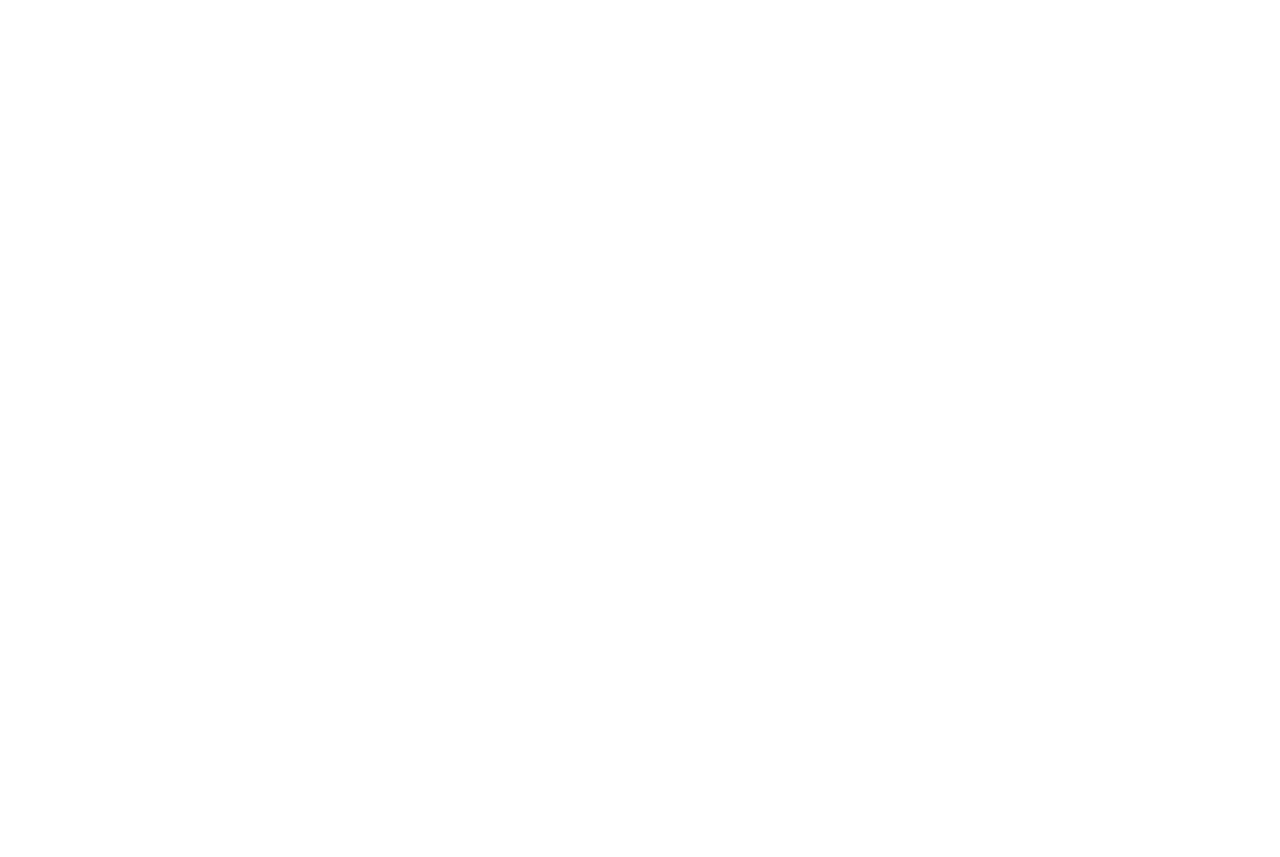
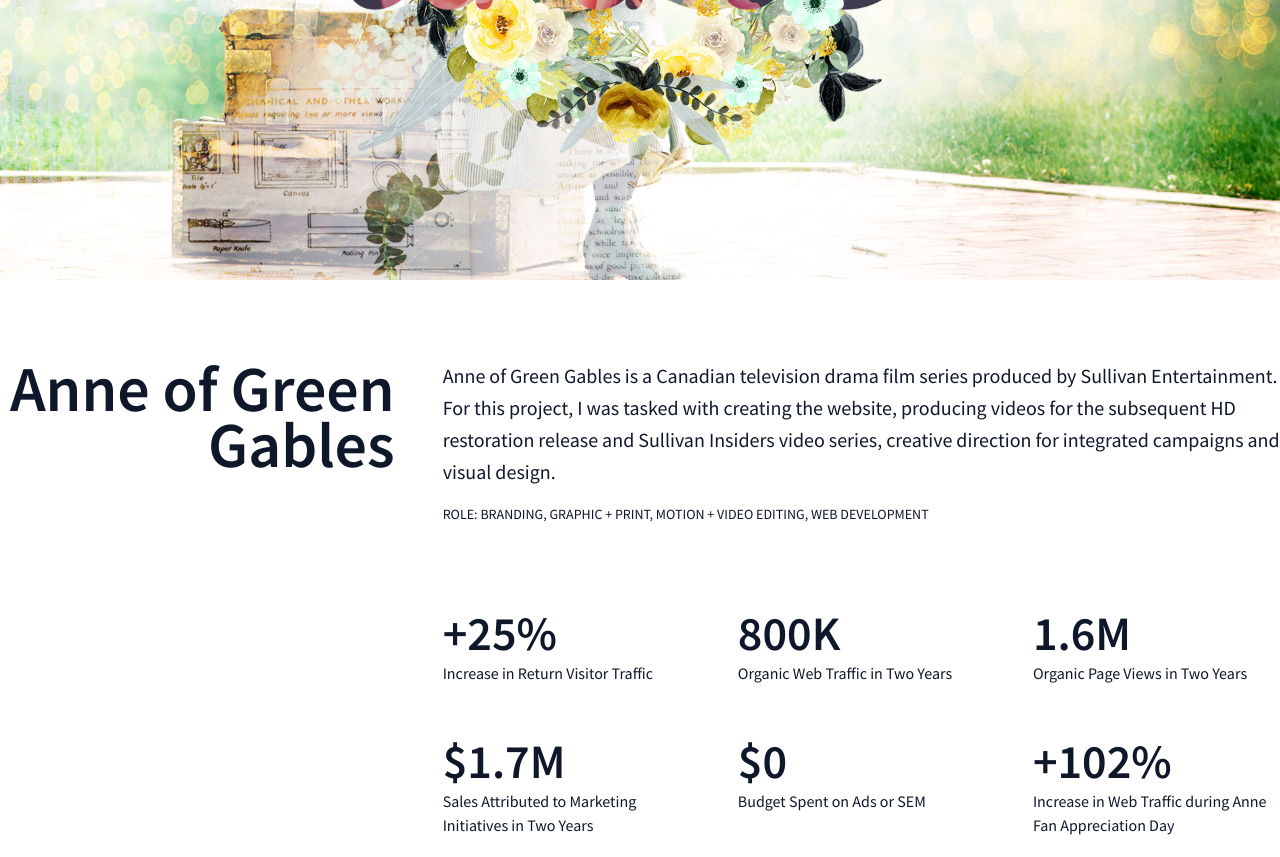
Before and after one commit to christianfrias/originalspecies.com, a Next.js app: page /work/anne in a window 1280 px wide. Before the commit this address had no page. Shown: the part 440-1297 px from the top of the page. Before the commit the page ends 800 px from the top, so only its background shows below. Built offline with nearby package versions, Linux system fonts and the light colour scheme; what tw-elements would draw is missing.

Commit message:
Add Anne

```diff
--- a/components/footer/Footer.tsx
+++ b/components/footer/Footer.tsx
@@ -14,7 +14,7 @@
             craft digitally enhanced solutions designed to win conversations.
           </p>
           <div className="flex mt-4 space-x-6 justify-center md:mt-0 text-center md:text-right">
-            <h3 className="text-xl md:text-3xl leading-5 md:leading-9">
+            <h3 className="text-xl md:text-3xl leading-6 md:leading-9">
               Let&#39;s work together.
               <br />
               <Link href="mailto:hello@originalspecies.com">
--- a/components/work/Code.tsx
+++ b/components/work/Code.tsx
@@ -4,11 +4,11 @@
     return (
         <div className="block py-20">
             <section>
-                <div className="grid grid-cols-1 md:grid-cols-6 gap-4 md:gap-12">
+                <div className="grid grid-cols-1 md:grid-cols-6 lg:grid-cols-5 gap-4 md:gap-12">
                     <div className="col-span-1 md:col-span-2 md:text-right">
                         <h2 className="text-2xl md:text-2xl leading-10 md:leading-8 font-semibold text-ribbon">{copy.title}</h2>
                     </div>
-                    <div className="col-span-1 md:col-span-4 lg:col-span-2">
+                    <div className="col-span-1 md:col-span-4 lg:col-span-3">
                         <div dangerouslySetInnerHTML={{__html: copy.desc}} className="leading-8 text-lg"/>
                     </div>
                 </div>
--- a/components/work/Stats.tsx
+++ b/components/work/Stats.tsx
@@ -9,7 +9,7 @@
             <div className="grid grid-cols-1 md:grid-cols-3 gap-4 md:gap-12 ">
                 <div className="col-span-1">
                 </div>
-                <div className="col-span-2 grid grid-cols-3 gap-4 md:gap-12">
+                <div className="col-span-2 grid grid-cols-2 lg:grid-cols-3 gap-4 md:gap-12">
                     {projStats.map((stat, i:number) => {
                         return <div className="col-span-1" key={i}>
                             <h3 className="text-4xl md:text-5xl leading-10 md:leading-12 font-semibold">{stat.intro}</h3>
--- a/components/work/Video.tsx
+++ b/components/work/Video.tsx
@@ -1,5 +1,7 @@
 import LiteYouTubeEmbed from 'react-lite-youtube-embed';
 import 'react-lite-youtube-embed/dist/LiteYouTubeEmbed.css'
+
+// https://www.npmjs.com/package/lite-youtube-embed
 
 const VideoEmbed = ({ embedId, thumbnail, title }) => (
     <div className="block py-20 bg-slate-100">
@@ -12,7 +14,7 @@
                         id={embedId}
                         title={title}
                         thumbnail={thumbnail}
-                        params="controls=0&modestbranding=2&enablejsapi=1"
+                        params="controls=1&modestbranding=1&loop=1&enablejsapi=1"
                     />
                 </div>
             </div>
--- /dev/null
+++ b/pages/work/anne.tsx
@@ -0,0 +1,87 @@
+import type { NextPage } from 'next'
+import fsPromises from 'fs/promises';
+import path from 'path'
+import Head from 'next/head'
+import Footer from '../../components/footer/Footer'
+import Header from '../../components/header/Header'
+import ImageFW from '../../components/work/ImageFW'
+import Hero from '../../components/work/Hero'
+import Image2Col from '../../components/work/Image2Col'
+import Intro from '../../components/work/Intro'
+import Stats from '../../components/work/Stats'
+import Markdown from '../../components/work/Markdown'
+import VideoEmbed from '../../components/work/video'
+import Code from '../../components/work/Code'
+
+import anne04 from '../../public/images/work/anne/os-anne04.jpg'
+import anne06 from '../../public/images/work/anne/os-anne06.jpg'
+import anne07 from '../../public/images/work/anne/os-anne07.jpg'
+import anne08 from '../../public/images/work/anne/os-anne08.jpg'
+import anne09 from '../../public/images/work/anne/os-anne09.jpg'
+import anne10 from '../../public/images/work/anne/os-anne10.jpg'
+import anne11 from '../../public/images/work/anne/os-anne11.jpg'
+import anne12 from '../../public/images/work/anne/os-anne12.jpg'
+import anne13 from '../../public/images/work/anne/os-anne13.jpg'
+import anne14 from '../../public/images/work/anne/os-anne14.jpg'
+import anne15 from '../../public/images/work/anne/os-anne15.jpg'
+import anne16 from '../../public/images/work/anne/os-anne16.jpg'
+import anne17 from '../../public/images/work/anne/os-anne17.jpg'
+import anne18 from '../../public/images/work/anne/os-anne18.jpg'
+import anne19 from '../../public/images/work/anne/os-anne19.jpg'
+
+const anne20 = '/images/work/anne/os-anne20.jpg'
+
+const Anne: NextPage = (props) => {
+    const work = props.work[1];
+    const title = work.title;
+    const desc = work.desc;
+    const role = work.categories.join(', ');
+    const stats = work.statistics;
+    const details = work.details;
+
+    return (
+        <div>
+            <Head>
+                <title>OriginalSpecies by Christian Frias</title>
+                <link rel="icon" href="/favicon.ico" />
+            </Head>
+            <Header />
+
+            <main>
+                <Hero img={anne04} title={title} />
+                <Intro title={title} desc={desc} role={role} />
+                <Stats statsIn={stats} />
+                <ImageFW img={anne06} title={title} />
+                <Markdown details={details[0]} />
+                <ImageFW img={anne07} title={title} />
+                <ImageFW img={anne08} title={title} />
+                <Image2Col imgL={anne09} imgR={anne10} title={title} />
+                <ImageFW img={anne11} title={title} />
+                <ImageFW img={anne12} title={title} />
+                <Markdown details={details[1]} />
+                <ImageFW img={anne13} title={title} />
+                <ImageFW img={anne14} title={title} />
+                <ImageFW img={anne15} title={title} />
+                <ImageFW img={anne16} title={title} />
+                <ImageFW img={anne17} title={title} />
+                <ImageFW img={anne18} title={title} />
+                <ImageFW img={anne19} title={title} />
+                <VideoEmbed embedId="UG3IizNSovs" thumbnail={anne20} title={title} />
+                <Code details={details[2]}/>
+            </main>
+            <Footer />
+        </div>
+    )
+}
+
+export default Anne
+
+export async function getStaticProps() {
+    const filePath = path.join(process.cwd(), '/src/data/work.json');
+    const jsonData = await fsPromises.readFile(filePath);
+    const objectData = JSON.parse(jsonData);
+
+    return {
+        props: objectData
+    }
+}
--- a/src/data/work.json
+++ b/src/data/work.json
@@ -42,15 +42,15 @@
                     "outro": "Months of Development"
                 },
                 {
-                    "intro": "88,000",
+                    "intro": "88K",
                     "outro": "Page Views in One Year"
                 },
                 {
-                    "intro": "60,000",
+                    "intro": "60K",
                     "outro": "Web Traffic Visits in One Year"
                 },
                 {
-                    "intro": "20,000",
+                    "intro": "20K",
                     "outro": "Cumulative Views of Product Videos"
                 }
             ],
@@ -83,7 +83,68 @@
             "preview_1": "/images/work/anne/os-anne01.jpg",
             "preview_2": "/images/work/anne/os-anne02.jpg",
             "preview_3": "/images/work/anne/os-anne03.jpg",
-            "url": "/work/anne"
+            "url": "/work/anne",
+            "desc": "Anne of Green Gables is a Canadian television drama film series produced by Sullivan Entertainment. For this project, I was tasked with creating the website, producing videos for the subsequent HD restoration release and Sullivan Insiders video series, creative direction for integrated campaigns and visual design.",
+            "statistics": [
+                {
+                    "intro": "+25%",
+                    "outro": "Increase in Return Visitor Traffic"
+                },
+                {
+                    "intro": "800K",
+                    "outro": "Organic Web Traffic in Two Years"
+                },
+                {
+                    "intro": "1.6M",
+                    "outro": "Organic Page Views in Two Years"
+                },
+                {
+                    "intro": "$1.7M",
+                    "outro": "Sales Attributed to Marketing Initiatives in Two Years"
+                },
+                {
+                    "intro": "$0",
+                    "outro": "Budget Spent on Ads or SEM"
+                },
+                {
+                    "intro": "+102%",
+                    "outro": "Increase in Web Traffic during Anne Fan Appreciation Day"
+                },
+                {
+                    "intro": "+40%",
+                    "outro": "Increase in Sales during Anne Fan Appreciation Day"
+                },
+                {
+                    "intro": "400K",
+                    "outro": "Cumulative Views of Sullivan Insider Videos in Two Years"
+                },
+                {
+                    "intro": "1M",
+                    "outro": "Views of Anne of Green Gables HD Trailer"
+                },
+                {
+                    "intro": "61K",
+                    "outro": "Organic Likes on Facebook in Two Years"
+                },
+                {
+                    "intro": "10K",
+                    "outro": "Organic Followers on Twitter in Two Years"
+                }
+            ],
+            "details": [
+                {
+                    "title": "The Website",
+                    "desc": "The following goals were set for the website development: renew the company branding, present a contemporary approach to Anne, increase web traffic, and increase sales. While the original Anne website was predominantly a blog that catered to a niche audience, I evolved that into a space where nostalgists could embrace elements of the series they loved, but also into a space where Anne could be introduced to those who never knew her. A few innovations were introduced: Tweets as articles, a rotating articles header, inconspicuous product ads, deeper social media and multimedia integration, themed video playlists, and a real-time trending stories list. Launched “The World of Anne” section, which featured fixture pages that showcased the story, the cast, the music, the books, and various behind the scene experiences. On the backend, a more extensive SEO plan was implemented. All of these were established to present Anne in both a contemporary and sentimental manner."
+                },
+                {
+                    "title": "The Designs",
+                    "desc": "For the HD Restoration packaging, there was a conscious effort to modernize the brand, both in appearance and presentation. The combination of the fonts, Garamond and Brandon Grotesque, functioned as an interplay between the past and the present. Various imagery - from florals to scripted handwritten text - were used to evoke the pastoral tranquility of rural Prince Edward Island. Sky blue, field yellow and rose pink were added to complement the original lush green tones. To retain the classic appeal of Anne, various character renditions spanning four films were used in the packaging and designs. Much time was also spent on the original photos from the 80's: from image restoration to enhancement. Greater care was placed on contemporizing these images."
+                },
+                {
+                    "title": "The Team",
+                    "desc": "<p>web design and development <strong>Christian Frias</strong><br>graphics and layout <strong>Christian Frias</strong><br>copywriting <strong>Claire Hill</strong>, <strong>Mark Reitsma</strong> and <strong>Kevin Sullivan</strong><br>video editing and post production <strong>Christian Frias</strong><br>created for <strong>Sullivan Entertainment</strong></p>"
+                }
+            ]
         },
         {
             "id": 3,
@@ -98,21 +159,6 @@
             "preview_2": "/images/work/future/os-future02.jpg",
             "preview_3": "/images/work/future/os-future03.jpg",
             "url": "/work/future-hotel-marketing"
-        },
-        {
-            "id": 4,
-            "title": "Hearts of Tango",
-            "client": "Puentebyte Productions",
-            "categories": [
-                "Branding",
-                "Graphic + Print",
-                "Motion + Video Editing"
-            ],
-            "hero": "/images/work/tango/os-tango00.jpg",
-            "preview_1": "/images/work/tango/os-tango01.jpg",
-            "preview_2": "/images/work/tango/os-tango02.jpg",
-            "preview_3": "/images/work/tango/os-tango03.jpg",
-            "url": "/work/hearts-of-tango"
         }
     ]
 }
```
Also changed, not shown: public/images/work/anne/os-anne20.jpg (added).
